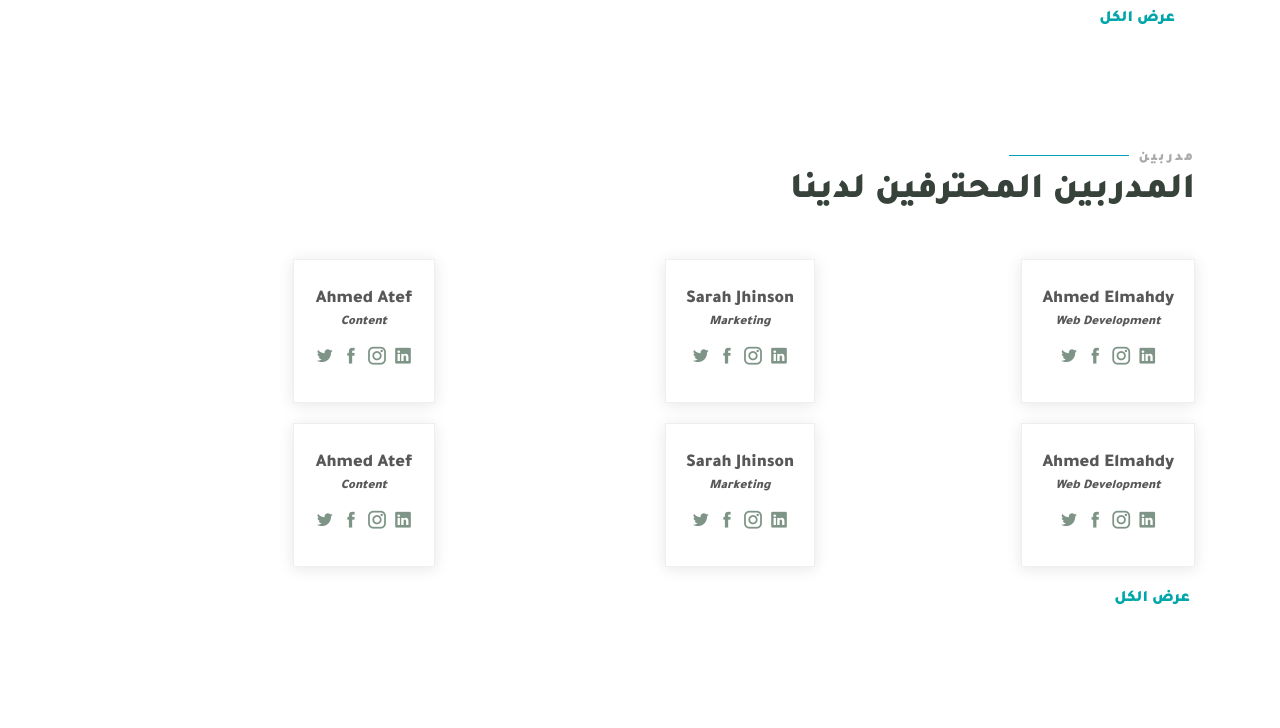
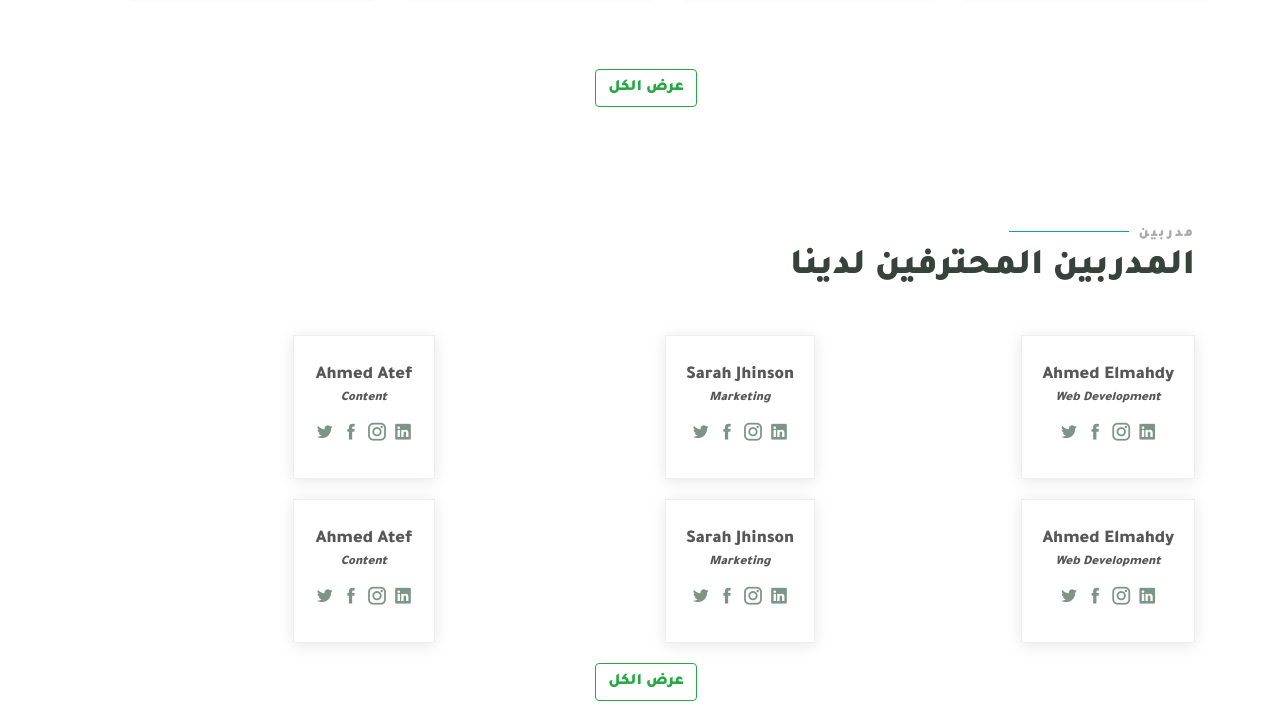
Before and after one commit to AlawiAlQurashi/Carery-E-learning-Fornt_end, a plain HTML site: page index.html in a window 1280 px wide. Shown: the part 3321-4049 px from the top of the page. Drawn offline with Linux system fonts and the light colour scheme.

Commit message:
all btn add

```diff
--- a/css/style.css
+++ b/css/style.css
@@ -760,10 +760,10 @@ font-family: "Tajawal";
   font-size: 20px;
 }
 
-.all{
-
-  margin-right: 20px;
-  align-content: center;
+.all  {
+margin-right: 45%;
+
+
 }
 /*--------------------------------------------------------------
 # Contact
--- a/index.html
+++ b/index.html
@@ -202,9 +202,10 @@
               </div>
             </div>
         </div>
-
-
-
+      </div>
+      <br>
+      <div class="all">
+        <a class=" btn btn-outline-success" href="#" >عرض الكل</a>
       </div>
 
 
@@ -320,13 +321,10 @@
           </div>
         </div>
 
+        <div class="all">
+          <a class=" btn btn-outline-success" href="#" >عرض الكل</a>
+        </div>
 
-
-            </div>
-
-
-
-        <a class="all" href="#" >عرض الكل</a>
           </div>
 
       </div>
@@ -453,7 +451,10 @@
               </div>
             </div>
           </div>
-          <a class="all" href="#" >عرض الكل</a>
+          <div class="all">
+            <a class=" btn btn-outline-success" href="#" >عرض الكل</a>
+          </div>
+
         </div>
 
       </div>
```
